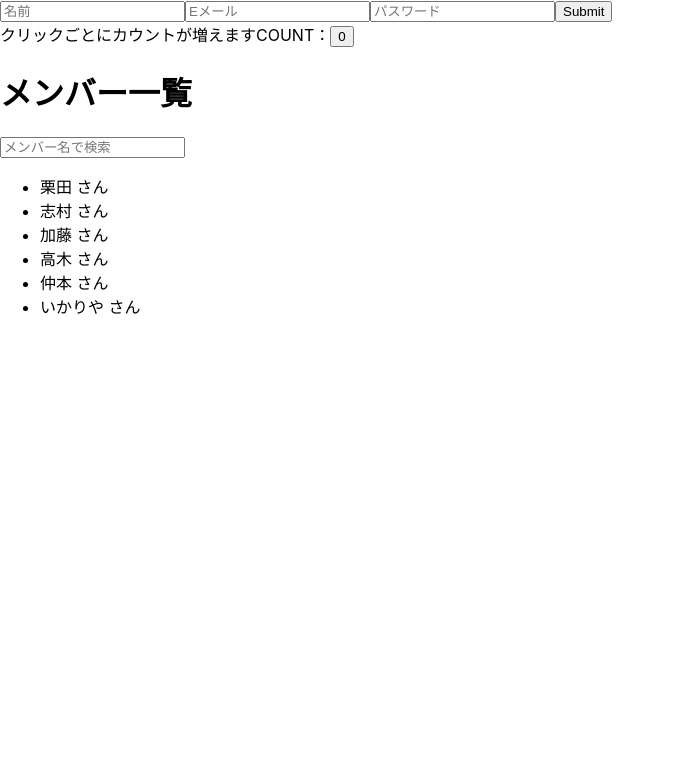
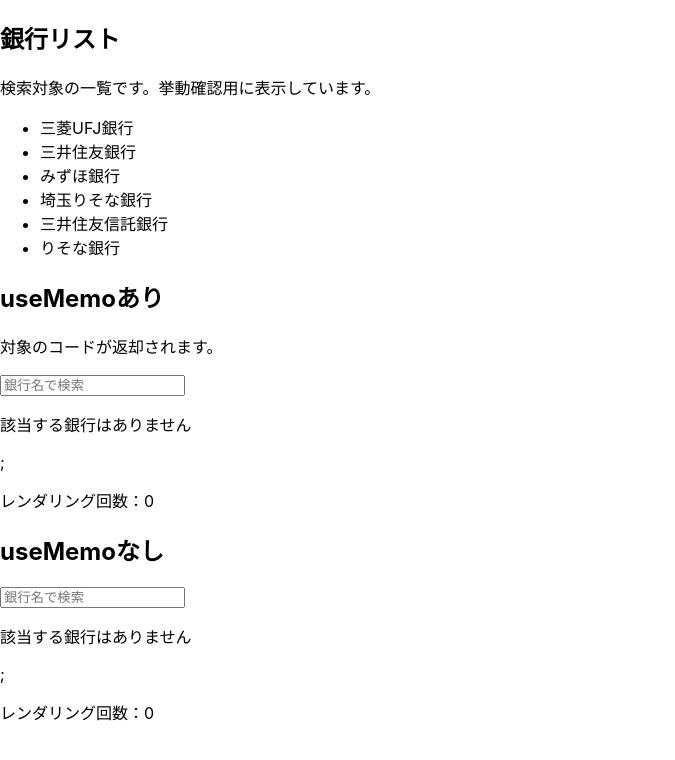
Before and after one commit to RyotaroKurita/hooks_study, a React (Create React App) app: page / in a window 1280 px wide. Shown: the top 760 px of the page, without its empty margins (0-675 px from the left). Built offline with nearby package versions, Linux system fonts and the light colour scheme.

Commit message:
created useMemo sample codes

```diff
--- a/src/component/Search.tsx
+++ b/src/component/Search.tsx
@@ -1,7 +1,7 @@
 import {memo} from 'react';
 
 function Search({onChange}: {onChange: (text: string) => void}) {
-  console.log('rendering: Search確認用2');
+
   return (
     <input
       type='text'
--- a/src/component/callbackComponent.tsx
+++ b/src/component/callbackComponent.tsx
@@ -1,8 +1,10 @@
-import { useState, useCallback } from "react";
+import { useState, useCallback, useMemo} from "react";
+//大文字でないとエラーになる
 import Search from "./Search";
 // useCallbackを使用したサンプルコードを作成
 // useCallbackは関数をメモ化するためのフック
 // useCallbackは最上位のコンポーネントでのみ使用することが出来る＝ループの中で使用することは出来ない
+// 最上位とはどこか
 const allMembers = [
   "栗田",
   "志村",
@@ -16,14 +18,19 @@ export default function SearchCallback() {
 
   const [members, setMembers] = useState(allMembers);
 
-  const handleSearch = useCallback((text: string) => {
-    console.log('rendering: useCallbackの中');
+  const handleSearch = (text: string) => {
     const newMembers = allMembers.filter((member) => {
-      return member.includes(text)
+      return member.includes(text);
     });
 
     setMembers(newMembers);
-  }, []);
+    return newMembers;
+  };
+
+  console.log('Test');
+  //renderingが発生する、なぜなら関数は依存しているから
+  console.log('rendering: useCallbackの中');
+  //依存していない関数にはなにがある？
 
   return (
     <>
--- /dev/null
+++ b/src/component/useMemo.tsx
@@ -0,0 +1,101 @@
+import { useState, useCallback, useMemo } from "react";
+//useMemoとuseCallbackの違い
+//In short, useMemo calls a function when dependencies change,
+//and memoizes (remembers) the result of the function between renders.
+//This is in contrast with useCallback which remembers an existing value (typically a function's definition), between renders.
+//ref -> https://maxrozen.com/understanding-when-use-usememo
+
+//先にBank型を定義しておく必要がある。
+type Bank = {
+  bankName: string;
+  bankCode: string;
+};
+
+const allBanks: Bank[] = [
+  { bankName: "三菱UFJ銀行", bankCode: "0005" },
+  { bankName: "三井住友銀行", bankCode: "0009" },
+  { bankName: "みずほ銀行", bankCode: "0010" },
+  { bankName: "埼玉りそな銀行", bankCode: "0011" },
+  { bankName: "三井住友信託銀行", bankCode: "0012" },
+  { bankName: "りそな銀行", bankCode: "0013" }
+];
+
+//検索部分のコンポーネント
+function Search({ onChange }: { onChange: (text: string) => void }) {
+  return (
+    <input
+      type='text'
+      placeholder='銀行名で検索'
+      onChange={(e) => onChange(e.target.value)}
+    />
+  )
+}
+
+//入力値と銀行リストを受け取る
+//処理本体
+export default function CheckUseMemo() {
+  //nullを指定することで、初期値をnullにすることができるorエラー発生（初期値が空のため）
+  const [bank, setBank] = useState<Bank | null>(null);
+
+  //useMemoを使用したサンプルコードを作成
+  const handleSearch = useMemo(() => (text: string) => {
+    const targetBank = allBanks.find((bank) => {
+      return bank.bankName.includes(text);
+    });
+
+    setBank(targetBank || null);
+    setRenderCnt(renderCnt + 1);
+    return targetBank;
+  }, []);
+
+  //useMemoを使用しない場合
+  const handleSearchWithoutMemo = (text: string) => {
+    const targetBank = allBanks.find((bank) => {
+      return bank.bankName.includes(text);
+    });
+
+    setBank(targetBank || null);
+    setRenderCntWithoutMemo(renderCntWithoutMemo + 1);
+    return targetBank;
+  };
+
+  //レンダリングカウント用
+  const [renderCnt, setRenderCnt] = useState<number>(0);
+  const [renderCntWithoutMemo, setRenderCntWithoutMemo] = useState<number>(0);
+
+  return (
+    <div>
+      <h2>銀行リスト</h2>
+      <p>検索対象の一覧です。挙動確認用に表示しています。</p>
+      <ul>
+        {allBanks.map((bank, index) => (
+          <li key={index}>{bank.bankName}</li>
+        ))}
+      </ul>
+
+      <div>
+        {/* useMemoありとなしのHTMLを分けて表示 */}
+        <h2>useMemoあり</h2>
+        <p>対象のコードが返却されます。</p>
+        <Search onChange={handleSearch} />
+        {bank ? (
+          <p>{bank.bankName}のコードは{bank.bankCode}です</p>
+        ) : (
+          <p>該当する銀行はありません</p>
+        )};
+        <p>レンダリング回数：{renderCnt}</p>
+      </div>
+
+      <div>
+        <h2>useMemoなし</h2>
+        <Search onChange={handleSearchWithoutMemo} />
+        {bank ? (
+          <p>{bank.bankName}のコードは{bank.bankCode}です</p>
+        ) : (
+          <p>該当する銀行はありません</p>
+        )};
+        <p>レンダリング回数：{renderCntWithoutMemo}</p>
+      </div>
+    </div>
+  )
+}
--- a/src/index.tsx
+++ b/src/index.tsx
@@ -5,14 +5,15 @@ import App from './App';
 import reportWebVitals from './reportWebVitals';
 // 大文字でないとエラー
 import SearchCallback from './component/callbackComponent';
-
+import CheckUseMemo from './component/useMemo';
 const root = ReactDOM.createRoot(
   document.getElementById('root') as HTMLElement
 );
 root.render(
   <React.StrictMode>
-    <App />
-    <SearchCallback />
+    {/* <App /> */}
+    {/* <SearchCallback /> */}
+    <CheckUseMemo />
   </React.StrictMode>
 );
 
```
